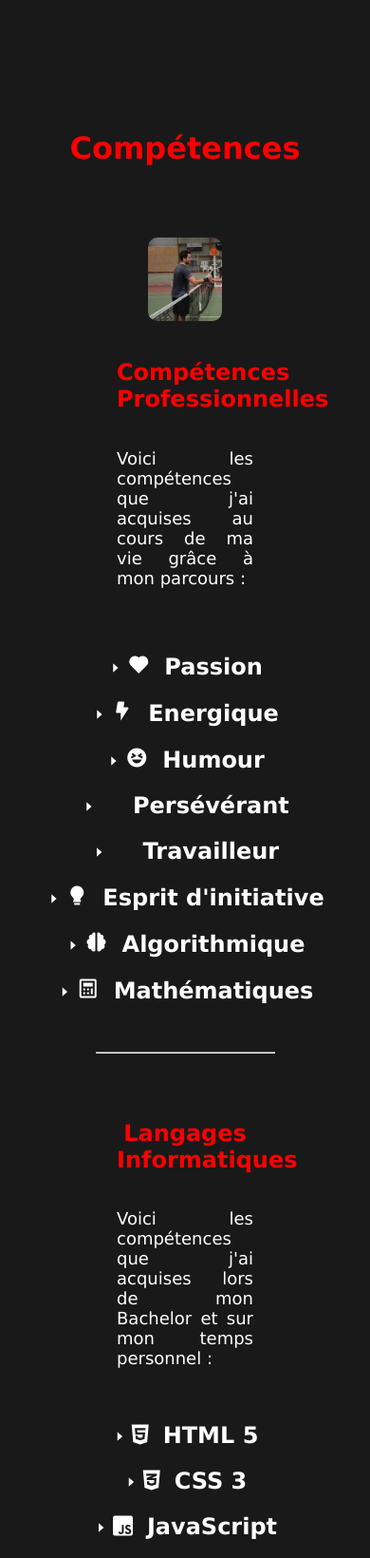
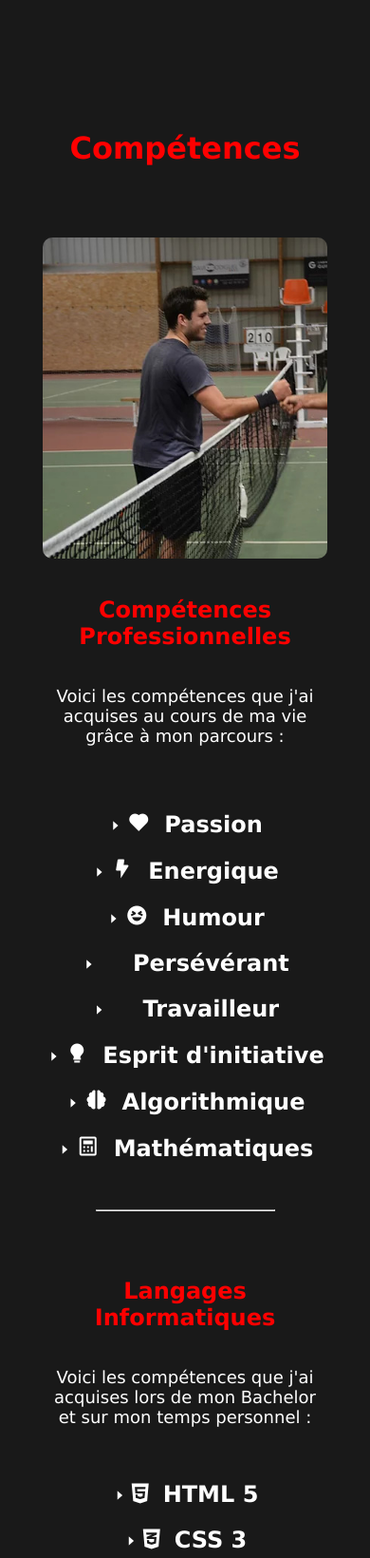
Before and after one commit to VicAffile/cv, a PHP site: page / in a window 390 px wide; the page is wider, and only the part inside the window is pictured. Shown: the part 1890-3530 px from the top of that part at 95% size. Run offline with PHP 8.4, Linux system fonts and the light colour scheme; some libraries are stand-ins or nearby versions.

Commit message:
responsive competence 2

```diff
--- a/css/competence.css
+++ b/css/competence.css
@@ -226,4 +226,17 @@ h1+.competence_ligne div h3:hover {
     .competence_ligne div+div {
         margin-top: 20px;
     }
+    .competence_ligne_competence {
+        width: 100%;
+        text-align: center;
+    }
+    .competence_ligne_image {
+        width: 100%;
+    }
+    .competence_ligne_image img {
+        width: 100%;
+    }
+    .competence_ligne_titre {
+        width: 80%;
+    }
 }
```
